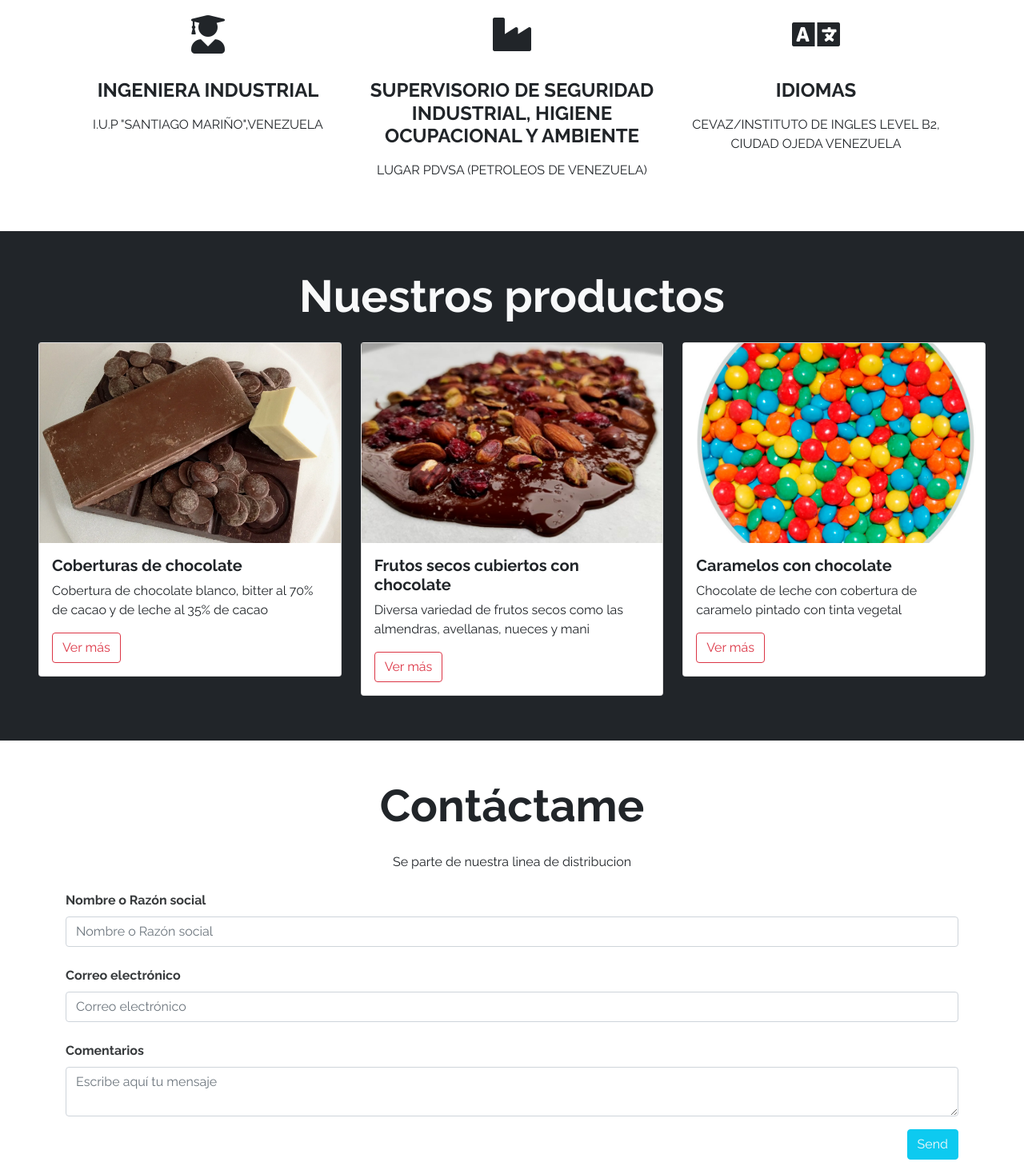
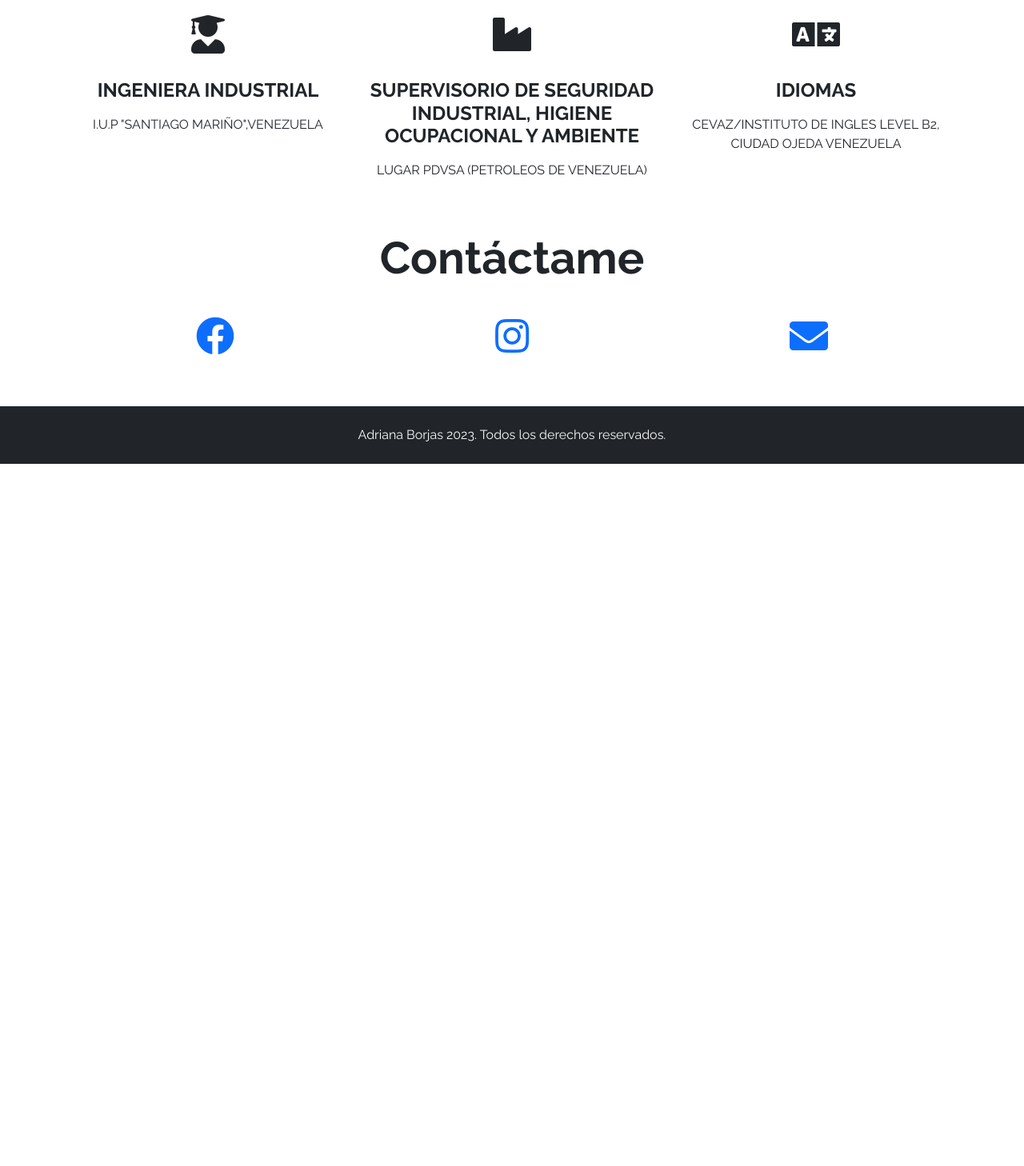
Before and after one commit to adrianacbv/adrianacbv.github.io, a plain HTML site: page index.html in a window 1280 px wide. Shown: the part 1802-3260 px from the top of the page at 80% size. After the commit the page ends 2382 px from the top, so only its background shows below. Drawn offline with nearby package versions, Linux system fonts and the light colour scheme.

Commit message:
modificacion en contactame

```diff
--- a/index.html
+++ b/index.html
@@ -143,93 +143,26 @@
             </div>
         </div>
     </section>
-
-
-    <section id="Mis-trabajos" class="my-5 p-5 bg-dark">
-
-        <h2 class="display-4 fw-bold text-center text-light mb-3">Nuestros productos</h2>
-
-        <div class="row">
-            <div class="col-12 col-sm-4 py-2">
-                <div class="card">
-                    <div class="image-top" style="background-image: url(assets/img/card-1.webp)"></div>
-                    <div class="card-body">
-                        <h5 class="card-title fw-bold">Coberturas de chocolate</h5>
-                        <p class="card-text">
-                            Cobertura de chocolate blanco, bitter al 70% de cacao y de leche al 35% de cacao
-                        </p>
-                        <button type="button" class="btn btn-outline-danger">
-                            Ver más
-                        </button>
-                    </div>
-                </div>
-            </div>
-            <div class="col-12 col-sm-4 py-2">
-                <div class="card">
-                    <div class="image-top" style="background-image: url(assets/img/card-2.jpeg)"></div>
-                    <div class="card-body">
-                        <h5 class="card-title fw-bold">Frutos secos cubiertos con chocolate</h5>
-                        <p class="card-text">
-                            Diversa variedad de frutos secos como las almendras, avellanas, nueces y mani
-                        </p>
-                        <button type="button" class="btn btn-outline-danger">
-                            Ver más
-                        </button>
-                    </div>
-                </div>
-            </div>
-            <div class="col-12 col-sm-4 py-2">
-                <div class="card">
-                    <div class="image-top" style="background-image: url(assets/img/card-3.jpeg)"></div>
-                    <div class="card-body">
-                        <h5 class="card-title fw-bold">Caramelos con chocolate</h5>
-                        <p class="card-text">
-                            Chocolate de leche con cobertura de caramelo pintado con tinta vegetal
-                        </p>
-                        <button type="button" class="btn btn-outline-danger">
-                            Ver más
-                        </button>
-                    </div>
-                </div>
-            </div>
-        </div>
-
-    </section>
-
-
-
-    <section id="Contacto" class="container my-5">
+    <section id="Contactame" class="container my-5">
 
         <h2 class="display-4 fw-bold text-center my-4">Contáctame</h2>
-
-        <p class="text-center my-4 d-none d-md-block">Se parte de nuestra linea de distribucion</p>
-
-        <form>
-
-
-            <div class="form-group mb-4">
-                <label class="mb-2">Nombre o Razón social</label>
-                <input class="form-control" placeholder="Nombre o Razón social">
-            </div>
-
-            <div class="form-group mb-4">
-                <label class="mb-2">Correo electrónico</label>
-                <input class="form-control" placeholder="Correo electrónico" />
-            </div>
-
-
-            <div class="form-group">
-                <label class="mb-2">Comentarios</label>
-                <textarea class="form-control" placeholder="Escribe aquí tu mensaje"></textarea>
-            </div>
-
-            <div class="my-3 text-end">
-                <button class="btn btn-info text-light">Send</button>
+        <div class="col-12">
+            <div class="d-flex justify-content-around">
+                <a href="https://www.facebook.com/adriana.borjas/" target="_blank">
+                    <i class="fab fa-facebook fa-3x my-3"></i>
+                </a>
+                <a href="https://www.instagram.com/adrianacbv/?igshid=YmMyMTA2M2Y%3D" target="_blank">
+                    <i class="fab fa-instagram fa-3x my-3"></i>
+                </a>
+                <a href="mailto:adrianacbv@gmail.com">
+                    <i class="fas fa-envelope fa-3x my-3"></i>
+                </a>
             </div>
 
 
 
-        </form>
+
+            </form>
 
     </section>
 
```
